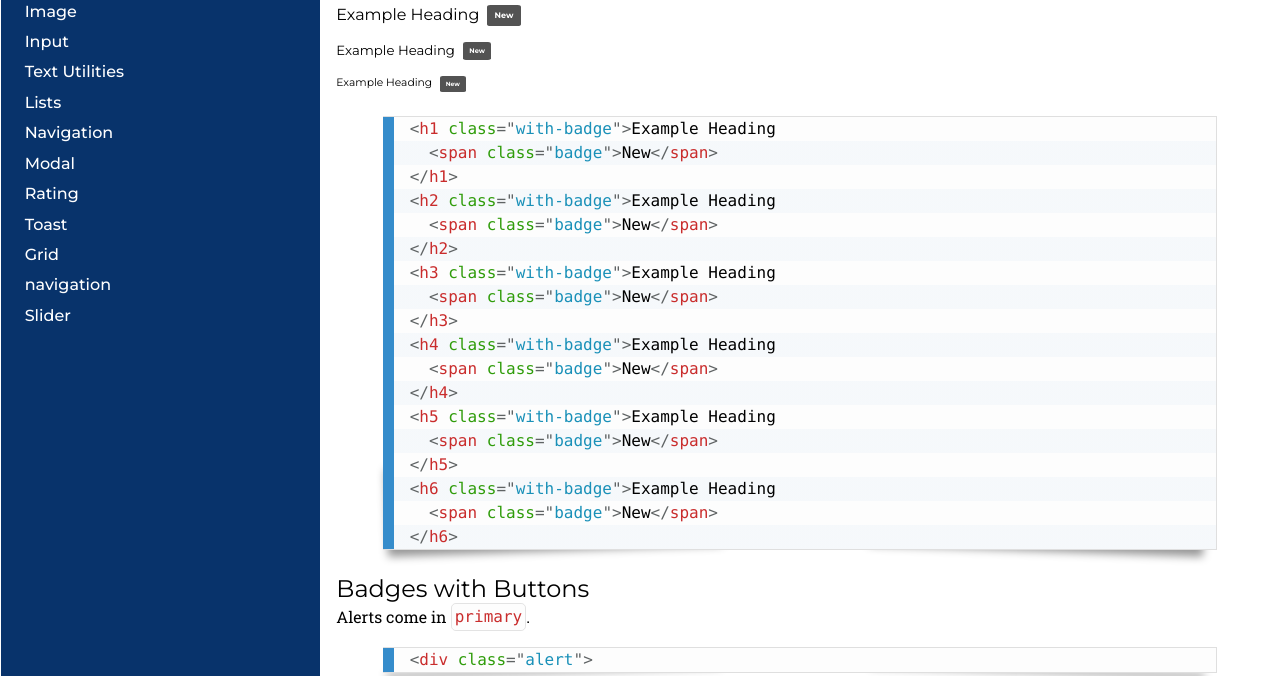
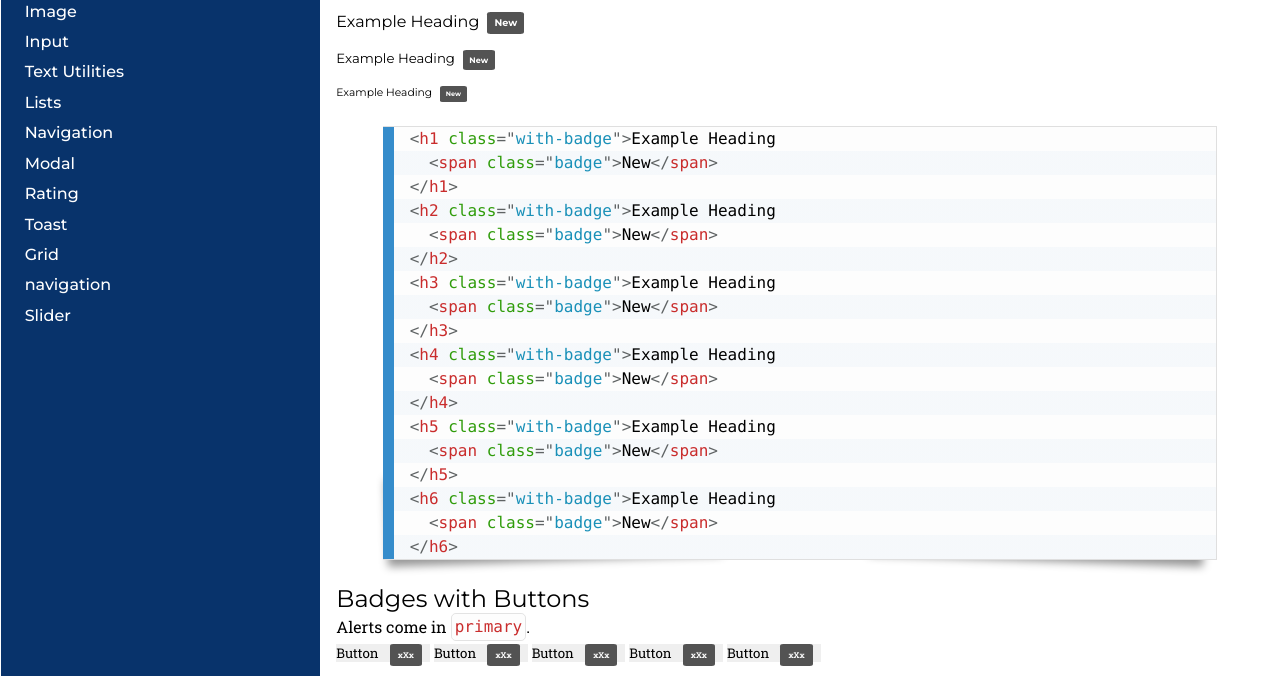
Before and after one commit to aamirmabs/css-components-library-2022, a plain HTML site: page components/badge.html in a window 1280 px wide. Shown: the part 366-1042 px from the top of the page. Drawn offline with Linux system fonts and the light colour scheme.

Commit message:
heading badges

```diff
--- a/components/badge.html
+++ b/components/badge.html
@@ -203,6 +203,26 @@
             <h2>Badges with Buttons</h2>
             <p>Alerts come in <code class="language-plain">primary</code>.
             <div>
+              <button class="btn btn-xs with-badge">
+                <span class="btn-text">Button</span>
+                <span class="badge">xXx</span>
+              </button>
+              <button class="btn btn-s with-badge">
+                <span class="btn-text">Button</span>
+                <span class="badge">xXx</span>
+              </button>
+              <button class="btn btn-m with-badge">
+                <span class="btn-text">Button</span>
+                <span class="badge">xXx</span>
+              </button>
+              <button class="btn btn-l with-badge">
+                <span class="btn-text">Button</span>
+                <span class="badge">xXx</span>
+              </button>
+              <button class="btn btn-xl with-badge">
+                <span class="btn-text">Button</span>
+                <span class="badge">xXx</span>
+              </button>
             </div>
             <div class="code-block">
               <pre>
--- a/styles/styles.css
+++ b/styles/styles.css
@@ -1314,6 +1314,19 @@ a:hover {
 /* - END ALERTS CSS - */
 
 /* - START BADGES CSS - */
+
+/* -- START HEADING BADGES -- */
+
+.with-badge .badge {
+  padding: 0.75em 0.5rem;
+  margin: 0rem 0.5rem;
+  font-size: 0.6em;
+  border-radius: 10%;
+  font-weight: 700;
+  background-color: var(--gray-900);
+  color: var(--white-100);
+}
+
 h1.with-badge,
 h2.with-badge,
 h3.with-badge,
@@ -1349,14 +1362,10 @@ h6.with-badge .badge {
 p.with-badge .badge {
   padding: 0.25rem 0.35rem;
 }
+/* -- END HEADING BADGES -- */
 
-.with-badge .badge {
-  padding: 0.5rem;
-  margin: 0rem 0.5rem;
-  font-size: 0.5em;
-  border-radius: 10%;
-  font-weight: 700;
-  background-color: var(--gray-900);
-  color: var(--white-100);
-}
+/* -- START BUTTON BADGES --  */
+
+/* -- END BUTTON BADGES --  */
+
 /* - END BADGES CSS - */
```
